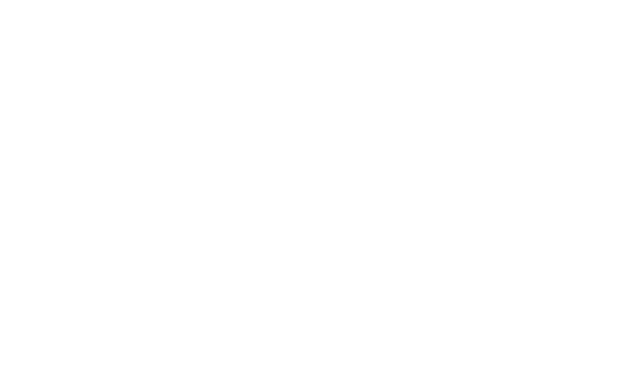
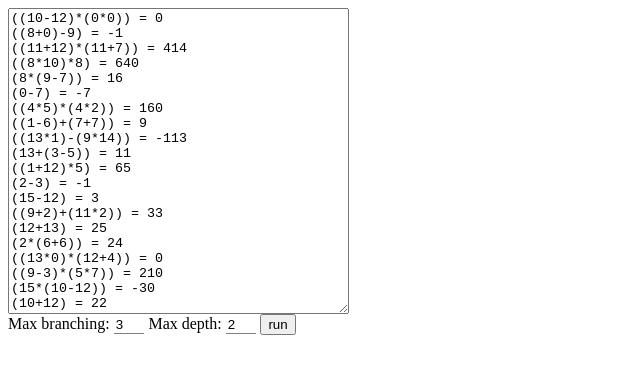
Before and after one commit to thoughtspile/math-coach, a plain HTML site: page index.html in a window 1280 px wide. Shown: the whole page, without its empty margins (0-640 px from the left). Drawn offline with Linux system fonts and the light colour scheme.

Commit message:
Node + web interfaces

```diff
--- a/index.html
+++ b/index.html
@@ -1,3 +1,46 @@
-<script>
+<!DOCTYPE html>
+<html>
+    <head>
+        <meta charset="utf-8">
+        <title>Math expression generator</title>
+        <style>
+            input {
+                width: 2em;
+                border: none;
+                border-bottom: 1px solid grey;
+            }
+            textarea {
+                display: block;
+            }
+        </style>
+    </head>
+    <body>
+        <textarea id = 'res' rows = '20' cols = '40'></textarea>
 
-</script>
+        Max branching: <input id = 'branch' value = '3' type = 'number'></input>
+        Max depth: <input id = 'depth' value = '2' type = 'number'></input>
+        <button id = 'run'>run</button>
+
+        <script src = 'index.js'></script>
+        <script>
+            var depth = document.getElementById('depth');
+            var branch = document.getElementById('branch');
+            var runBtn = document.getElementById('run');
+            var out = document.getElementById('res');
+            var run = function() {
+                gen.branch(branch.value).depth(depth.value);
+                res.innerHTML = '';
+                for (var i = 0; i < 30; i++) {
+                    var rande = gen();
+                    console.log(rande)
+                    res.innerHTML += rande + ' = ' + eval(rande) + '\n';
+                }
+            };
+
+            runBtn.onclick = run;
+            depth.onchange = run;
+            branch.onchange = run;
+            run();
+        </script>
+    </body>
+</html>
--- a/index.js
+++ b/index.js
@@ -1,5 +1,3 @@
-var fs = require('fs');
-
 var gen = (function() {
     var randi = function(max) {
         return Math.floor(max * Math.random());
@@ -39,14 +37,8 @@
     });
 
 
-
     return gen;
 }());
 
-gen.branch(4).depth(3);
-var eqns = '';
-for (var i = 0; i < 100; i++) {
-    var rande = gen();
-    eqns += rande + ' = ' + eval(rande) + '\n';
-}
-fs.writeFileSync(__dirname + '\\problems.txt', eqns);
+if (this.module)
+    this.module.exports = gen;
```
Also changed, not shown: run-node.js (added, +10 -0 lines), problems.txt.
